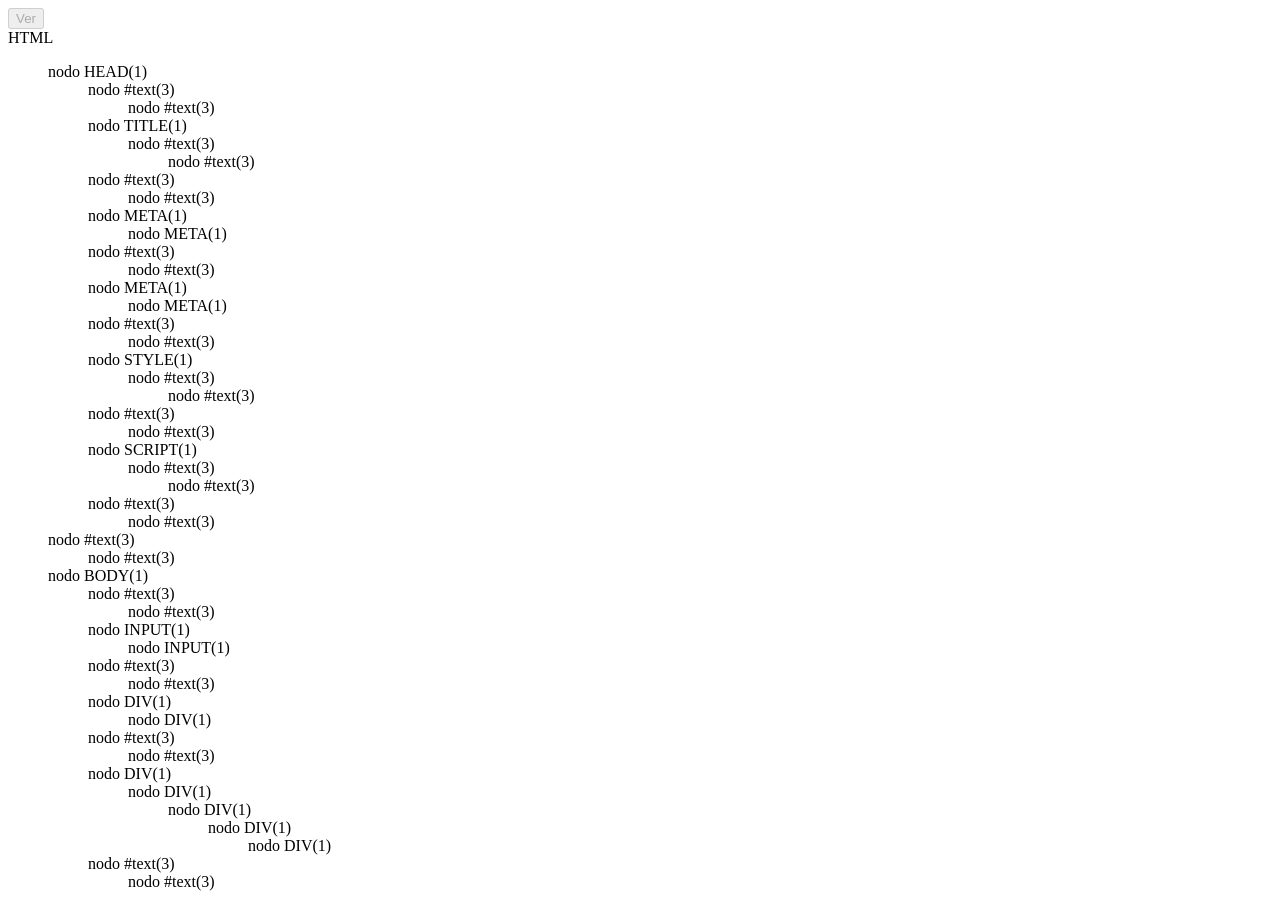
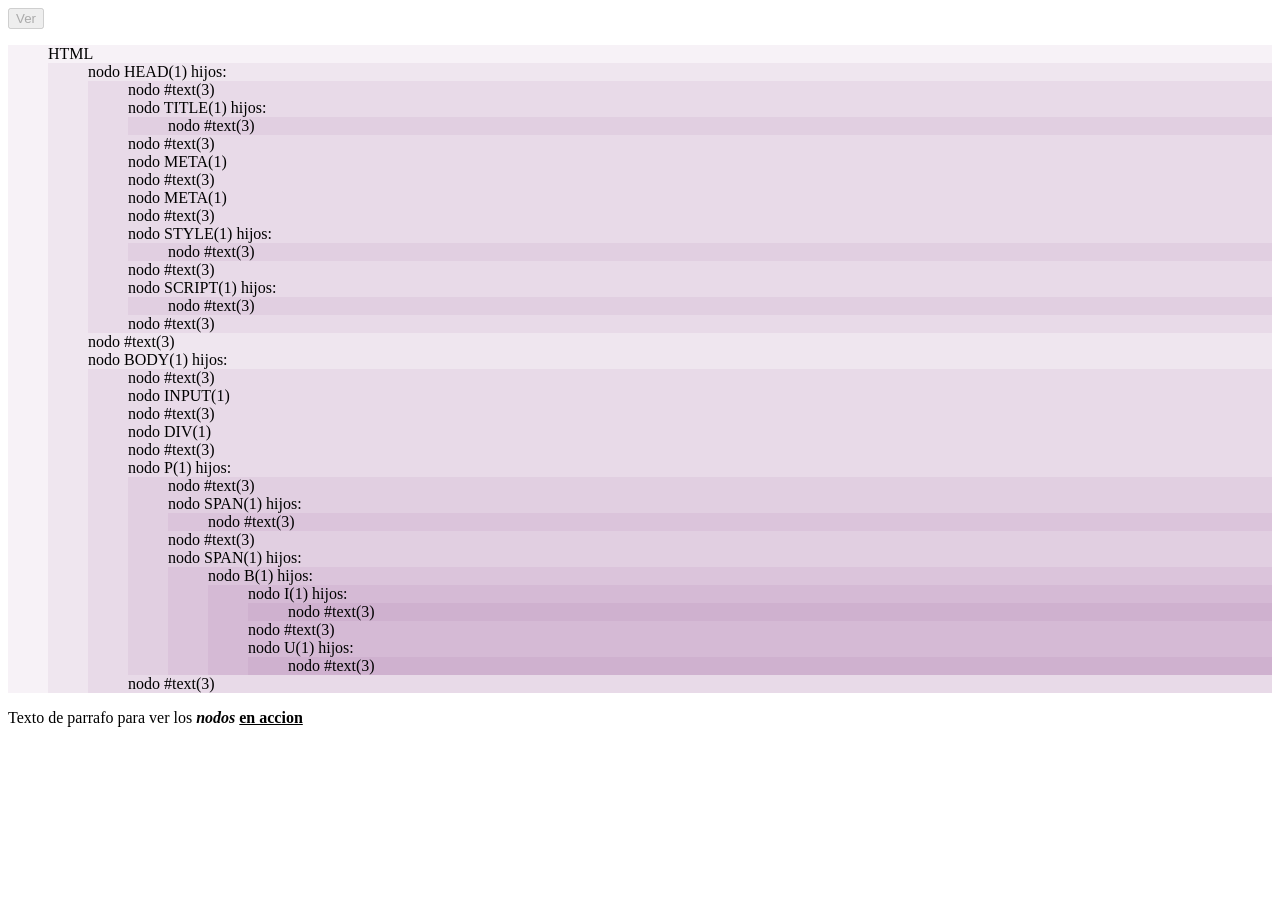
Before and after one commit to Itadaki/EntornoCliente, a plain HTML site: page public_html/T6/Actividades1/ej4.html in a window 1280 px wide. Both pictures are taken after a click on the button "Ver". After the commit the page ends 800 px from the top, so only its background shows below. Drawn offline with Linux system fonts and the light colour scheme.

Commit message:
Ejercicios finde

```diff
--- a/public_html/T6/Actividades1/ej4.html
+++ b/public_html/T6/Actividades1/ej4.html
@@ -4,7 +4,9 @@ Autor = Diego Rodríguez Suárez-Bustillo
 Fecha = 09-ene-2015
 Licencia = gpl30
 Version = 1.0
-Descripcion =
+Descripcion = Realiza un script Javascript que recorra y muestre con un alert, cada tipo de nodo del árbol de
+una página HTML. La solución debe ser general, es decir, debe funcionar con cualquier página
+HTML
 -->
 
 <!--
@@ -29,30 +31,33 @@ along with this program.  If not, see <http://www.gnu.org/licenses/>.
         <title>TODO supply a title</title>
         <meta charset="UTF-8">
         <meta name="viewport" content="width=device-width, initial-scale=1.0">
-        <style>li, #id{list-style:none;}</style>
+        <style>li{list-style:none;}ul{background: rgba(100,0,100,0.05)}</style>
         <script type="text/javascript">
             function start(boton) {
-                var s = 'HTML<ul><li>' + recorrer(document.documentElement) + '</li></ul>';
-                document.getElementById('id').innerHTML = s;
+                var s = '<ul><li>HTML<ul>' + recorrer(document.documentElement) + '</ul></li></ul>';
+                document.getElementById('resultado').innerHTML = s;
                 boton.disabled = true;
             }
             function recorrer(nodo) {
                 if (nodo.hasChildNodes()) {
                     var s = '';
                     for (var i = 0; i < nodo.childNodes.length; i++) {
-                        s += 'nodo '+nodo.childNodes[i].nodeName + '(' + nodo.childNodes[i].nodeType + ')<ul>';
-                        s += '<li>' + recorrer(nodo.childNodes[i]) + '</li>';
+                        s += '<li>nodo ' + nodo.childNodes[i].nodeName +
+                                '(' + nodo.childNodes[i].nodeType + ') ' +
+                                (nodo.childNodes[i].hasChildNodes() ? 'hijos: ' : '') + '</li>';
+                        if (nodo.childNodes[i].hasChildNodes()) {
+                            s += '<ul>' + recorrer(nodo.childNodes[i]) + '</ul>';
+                        }
                     }
-                    return s + '</ul>';
-                } else {
-                    return 'nodo '+nodo.nodeName + '(' + nodo.nodeType + ')</ul>';
+                    return s;
                 }
+                return '<li>nodo ' + nodo.nodeName + '(' + nodo.nodeType + ')</li>';
             }
         </script>
     </head>
     <body>
         <input type="button" value="Ver" onclick="start(this)"/>
-        <div id="id"></div>
-        <div><div><div><div></div></div></div></div>
+        <div id="resultado"></div>
+        <p>Texto de <span>parrafo</span> para ver los <span><b><i>nodos</i> <u>en accion</u></b></span></p>
     </body>
 </html>
```
Also changed, not shown: public_html/T6/Actividades1/ej2.html (+2 -1 lines), public_html/T6/Actividades1/ej5.html (+42 -8 lines).
